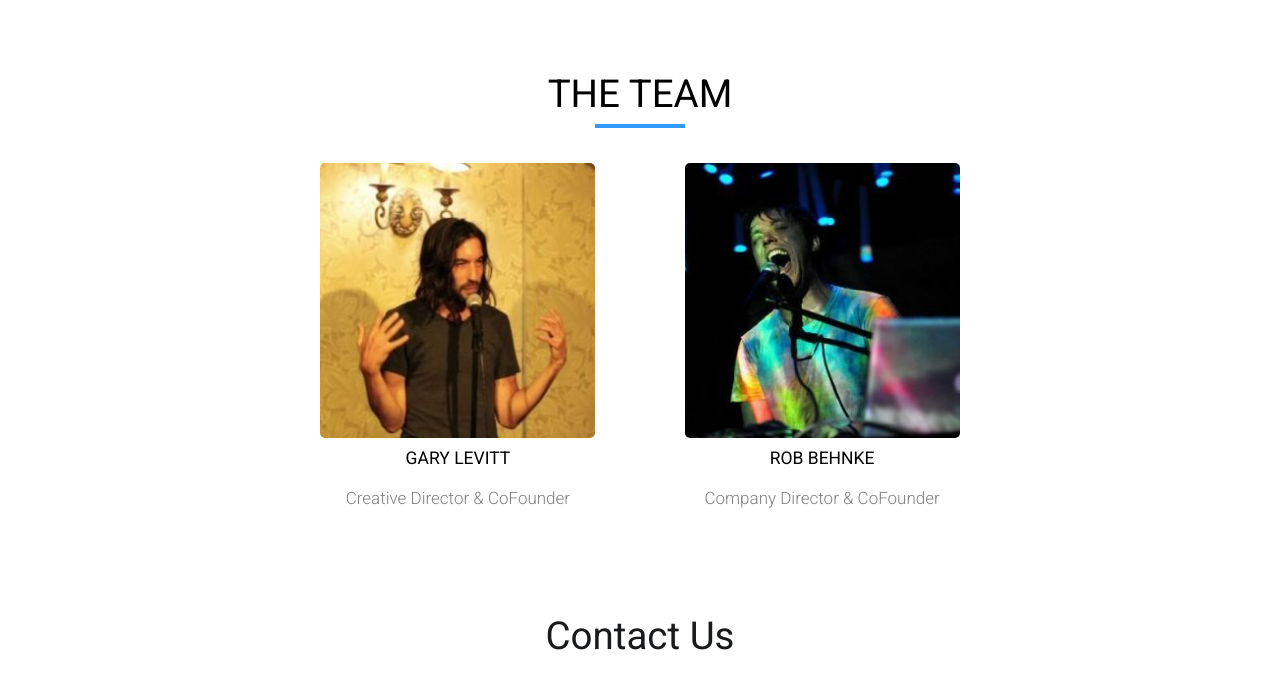
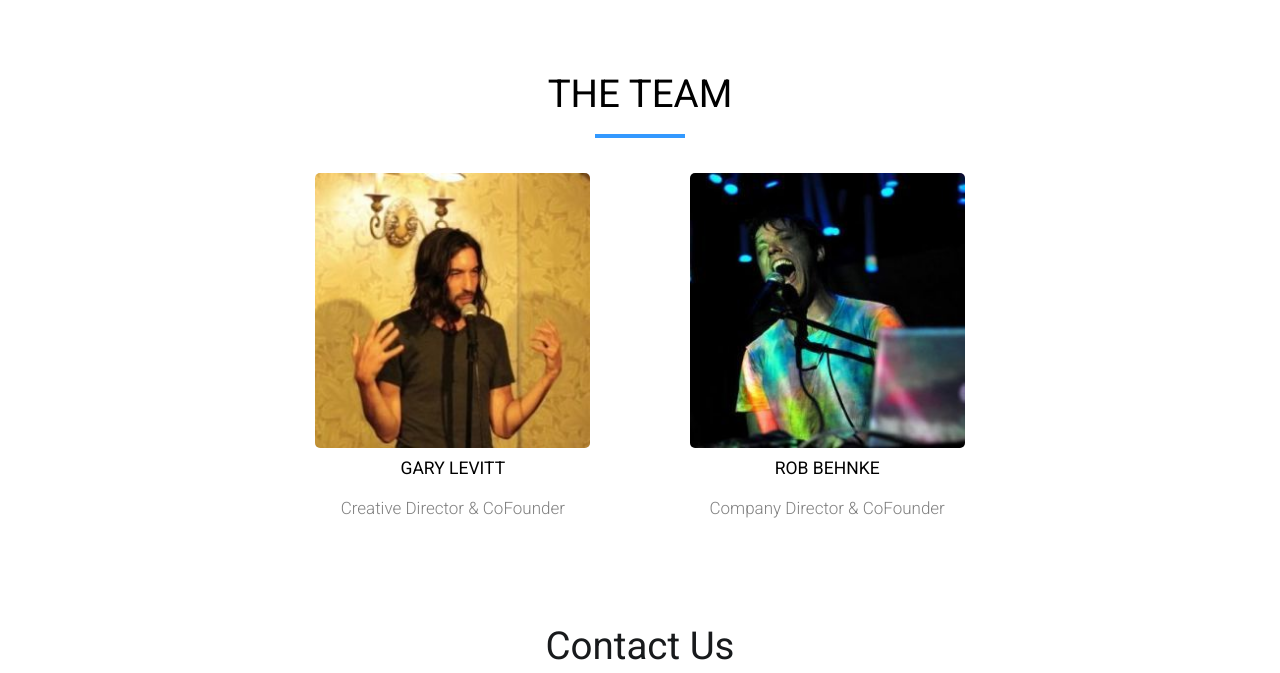
Before and after one commit to thebkbuffalo/micswap_site, a plain HTML site: page index.html in a window 1280 px wide. Shown: the part 4160-4833 px from the top of the page. Drawn offline with Linux system fonts and the light colour scheme; some packages are replaced by stand-ins of ours.

Commit message:
edited team section

```diff
--- a/css/style.css
+++ b/css/style.css
@@ -253,6 +253,7 @@ CUSTOM CSS STUFF
 
 #team h1 {
   margin-top: 2.5em;
+  margin-bottom: .5em;
 }
 
 #team hr {
@@ -261,7 +262,7 @@ CUSTOM CSS STUFF
 
 .team-pics, .team-gary, .team-rob {
   display: inline-block;
-  padding: 1em 2.5em;
+  padding: 1em 2.8em;
   margin-bottom: 1em;
 }
 
```
